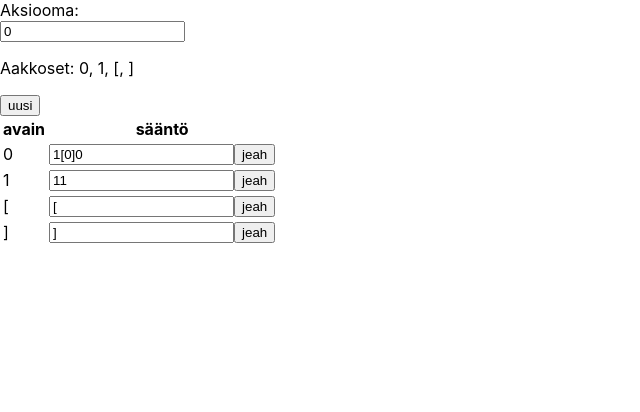
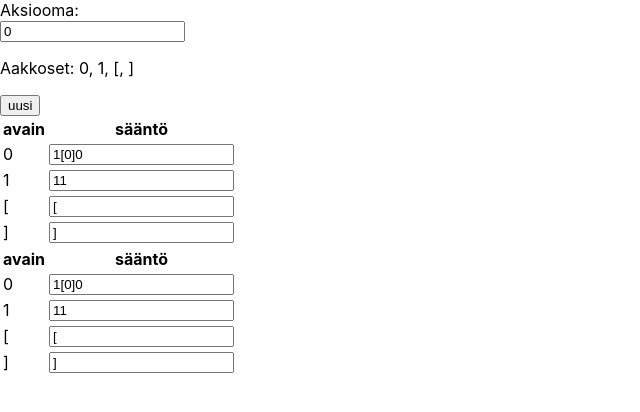
Before and after one commit to Halmela/L-System-JS, a React (Create React App) app in the folder l-system/: page / in a window 1280 px wide. Shown: the top 412 px of the page, without its empty margins (0-640 px from the left). Built offline with nearby package versions, Linux system fonts and the light colour scheme.

Commit message:
lomakkeiden muuttaminen onnistuu

```diff
--- a/l-system/src/App.js
+++ b/l-system/src/App.js
@@ -92,7 +92,7 @@ function App() {
 
   return (
 
-   <Content axiom={axiom} handleAxiomChange={handleAxiomChange} newRule={newRule} handleNewRuleChange={handleNewRuleChange} ruleset={ruleset} system={system} newSystem={newSystem} setSystem={setSystem} handleSystemChange={handleSystemChange} iterations={iterations} setIterations={setIterations} replace={replace} newIteration={newIteration}/>
+   <Content axiom={axiom} handleAxiomChange={handleAxiomChange} ruleset={ruleset} newRule={newRule}  setRuleset={setRuleset} handleRulesetChange={handleRulesetChange} system={system} newSystem={newSystem} setSystem={setSystem} handleSystemChange={handleSystemChange} iterations={iterations} setIterations={setIterations} replace={replace} newIteration={newIteration}/>
 
   )
 }
--- a/l-system/src/components/Content.js
+++ b/l-system/src/components/Content.js
@@ -1,5 +1,5 @@
 import React from 'react'
-const Content = ({axiom, handleAxiomChange, system, newSystem, handleSystemChange, handleNewRuleChange, iterations, newIteration} ) => {
+const Content = ({axiom, handleAxiomChange, system, newSystem, ruleset, setRuleset, handleNewRuleChange, iterations, newIteration} ) => {
   console.log('säännöt contentissa', system.rules)
 
   const rows = (props) =>  {
@@ -64,11 +64,28 @@ const Content = ({axiom, handleAxiomChange, system, newSystem, handleSystemChang
     return (
       <form id={pair.key} onSubmit={ChangeRule}>
         <div>
-          <input name="rule" value={pair.rule} onChange={handleNewRuleChange} />
-          <button type="submit">jeah</button>
+          <input name={pair.key} value={pair.rule} onChange={ruleHandler} />
         </div>
       </form>
     )
+  }
+
+  const ruleHandler = (event) => {
+    console.log('hRC', ruleset
+      .map(p => p.key === event.target.name
+        ? {key: p.key, rule: event.target.value}
+        : {key: p.key, rule: p.rule}
+      ))
+      console.log('id:', event.target.name)
+      console.log('target', event.target)
+      console.log('value', event.target.value)
+      //console.log('doc', document.getElementById(event.target.name).elements["rule"].)
+
+    setRuleset(ruleset
+      .map(p => p.key === event.target.name
+        ? {key: p.key, rule: event.target.value}
+        : {key: p.key, rule: p.rule}
+      ))
   }
 
   const klikTest = (event) => {
@@ -85,19 +102,24 @@ const Content = ({axiom, handleAxiomChange, system, newSystem, handleSystemChang
 
   const ChangeRule = (event) => {
     event.preventDefault()
-    console.log(event.target.id)
-    console.log('CR', document.getElementById(event.target.id).elements["rule"].value)
+    console.log('CR')
+    console.log('id', event.target.id)
+    console.log('doc', document.getElementById(event.target.id))
+    console.log('???', document.getElementById(event.target.id).elements[0].value)
+  //  console.log('val', event.target)
+    console.log('target', event.target)
+  //  console.log('name', event.target.value)
 
-    /*const nu = {
+    const nu = {
       axiom: system.axiom,
       rules: system.rules
         .map(p => p.key === event.target.id
-            ? {key: p.key, rule: props.rule}
+            ? {key: p.key, rule: document.getElementById(event.target.id).elements[0].value}
             : {key: p.key, rule: p.rule}
           )
     }
     console.log('uus:', nu)
-    newSystem(nu)*/
+    newSystem(nu.axiom, nu.rules)
   }
 
   const testi = {
@@ -118,9 +140,17 @@ const Content = ({axiom, handleAxiomChange, system, newSystem, handleSystemChang
    <table>
         <tbody>
           <tr><th>avain</th><th>sääntö</th></tr>
-          {presenter(system.rules)}
+          {ruleset.map(pair =>
+            <tr>
+              <td>{pair.key}</td>
+              <td><form id={pair.key} onSubmit={ChangeRule}>
+                <div><input name={pair.key} value={pair.rule} onChange={ruleHandler} /></div>
+              </form></td>
+            </tr>)}
         </tbody>
       </table>
+
+    <Forms system={system}/>
 
    {rows(iterations)}
   </div>
```
